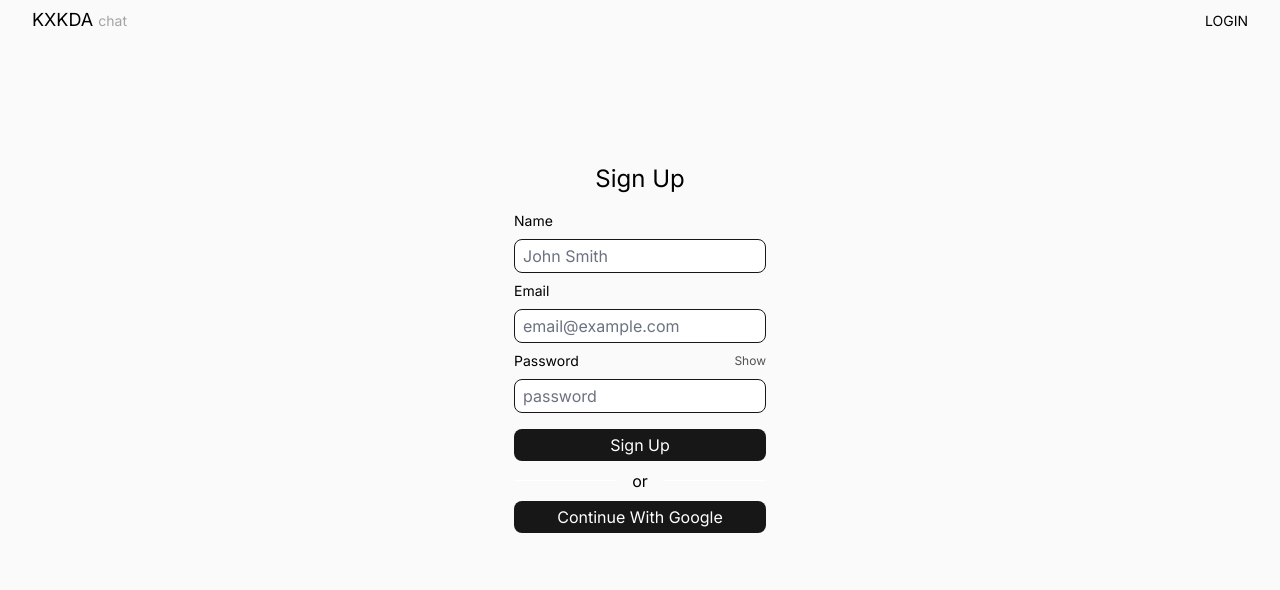
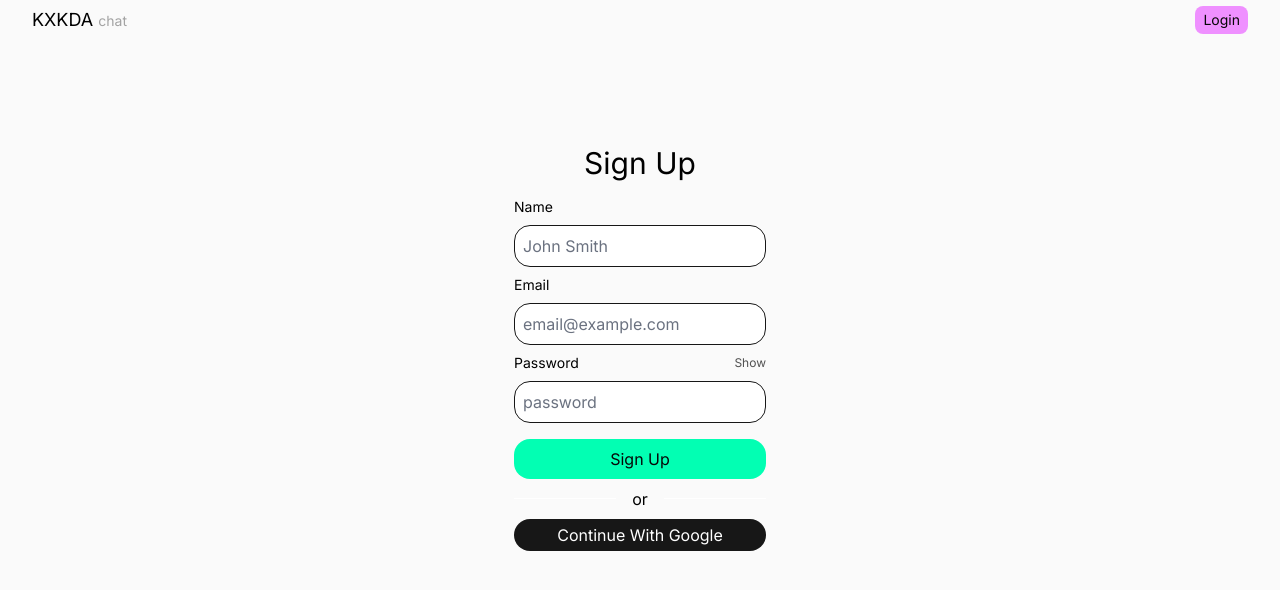
Before and after one commit to Wj9488/kxkda-ai-chat, a Next.js app: page /sign-up in a window 1280 px wide. Shown: the top 590 px of the page. Built offline with nearby package versions, Linux system fonts and the light colour scheme; no server answers.

Commit message:
UI improvement 1 | Colours

```diff
--- a/app/(site)/ai/chat/[chatId]/page.jsx
+++ b/app/(site)/ai/chat/[chatId]/page.jsx
@@ -59,7 +59,7 @@ export default function savedChatPage() {
                   <div className="flex items-center gap-2 mb-2 lg:mb-0">
                     <button
                       onClick={deleteChat}
-                      className="border dark:border-neutral-700 border-neutral-300 bg-neutral-100 dark:text-white mt-0 px-2 py-1 rounded-lg dark:bg-neutral-800 text-center"
+                      className="bg-[#02ffb3] text-[#070707] mt-0 px-2 py-1 rounded-lg text-center"
                     >
                       Delete Chat
                     </button>
@@ -87,7 +87,7 @@ export default function savedChatPage() {
             )}
             <p className="lg:block hidden">|</p>
             <Link href={"/ai"}>
-              <button className="text-sm">BACK</button>
+              <button className="text-sm text-[#070707] py-1 px-2 bg-[#ef90ff] rounded-lg">Back</button>
             </Link>
           </div>
         </nav>
@@ -98,14 +98,14 @@ export default function savedChatPage() {
               {uniqueChat.map((m) => (
                 <div key={m.id}>
                   {m.role === "user" ? (
-                    <div className="dark:bg-neutral-900 bg-neutral-100 py-2 px-4 rounded-lg lg:flex items-start gap-5 mb-2">
+                    <div className="dark:bg-[#fafafa] bg-[#edede9] text-[#070707] p-4 rounded-2xl lg:flex items-start gap-5 mb-2">
                       <p className="min-w-[5%] lg:mb-0 mb-2">User:</p>
                       <p>{m.content}</p>
                     </div>
                   ) : (
-                    <div className="py-2 px-4 lg:flex lg:gap-5 items-start mb-2">
+                    <div className="lg:flex lg:gap-5 items-start mb-2 bg-[#ef90ff] rounded-2xl px-4 py-4 xl:py-8 text-black">
                       <p className="lg:min-w-[5%] lg:mb-0 mb-2">GPT-3.5:</p>
-                      <p className="dark:text-neutral-400 text-neutral-600">
+                      <p className="text-black">
                         {m.content}
                       </p>
                     </div>
--- a/app/(site)/ai/page.jsx
+++ b/app/(site)/ai/page.jsx
@@ -143,7 +143,7 @@ const Ai = () => {
                     className="px-2 py-1 rounded-lg border dark:border-neutral-700 border-neutral-300 w-full dark:bg-neutral-900 bg-neutral-100 z-10"
                   />
                   <button
-                    className="border dark:border-neutral-200 border-neutral-900 bg-neutral-900 text-white mt-0 px-2 py-1 rounded-lg dark:bg-neutral-200 dark:text-[#070707] w-full lg:w-auto text-center"
+                    className="border bg-[#02ffb3] text-white mt-0 px-2 py-1 rounded-lg dark:text-[#070707] w-full lg:w-auto text-center"
                     type="submit"
                   >
                     Send
@@ -175,28 +175,28 @@ const Ai = () => {
               <span className="text-neutral-500">{session.user.name} </span>
             </p>
           )}
-          <p className="lg:block hidden">|</p>
-          <button onClick={() => signOut()} className="text-sm">
-            SIGN OUT
+          {/* <p className="lg:block hidden">|</p> */}
+          <button onClick={() => signOut()} className="text-sm text-[#070707] py-1 px-2 bg-[#ef90ff] rounded-lg">
+            Sign out
           </button>
         </div>
       </nav>
 
       <Transition>
         <main className="px-[2.5%] py-1 min-h-[92.5vh]">
-          <div className="w-full min-h-[1px] dark:bg-[#fafafa] bg-[#070707] lg:mt-2"></div>
+          {/* <div className="w-full min-h-[1px] dark:bg-[#fafafa] bg-[#070707] lg:mt-2"></div> */}
           <section className="mt-4 lg:mb-10 mb-[10rem]">
             {messages.map((m) => (
               <div key={m.id}>
                 {m.role === "user" ? (
-                  <div className="dark:bg-neutral-900 bg-neutral-100 py-2 px-4 rounded-lg lg:flex items-start gap-5 mb-2">
+                  <div className="dark:bg-[#fafafa] bg-[#edede9] text-[#070707] p-4 rounded-2xl lg:flex items-start gap-5 mb-2">
                     <p className="min-w-[5%] lg:mb-0 mb-2">User:</p>
                     <p>{m.content}</p>
                   </div>
                 ) : (
-                  <div className="py-2 px-4 lg:flex lg:gap-5 items-start mb-2">
+                  <div className="lg:flex lg:gap-5 items-start mb-2 bg-[#ef90ff] rounded-2xl px-4 py-4 xl:py-8 text-black">
                     <p className="lg:min-w-[5%] lg:mb-0 mb-2">GPT-3.5:</p>
-                    <p className="dark:text-neutral-400 text-neutral-600">
+                    <p className="text-black">
                       {m.content}
                     </p>
                   </div>
--- a/app/(site)/sign-up/page.jsx
+++ b/app/(site)/sign-up/page.jsx
@@ -58,14 +58,14 @@ export default function Register() {
         </div>
         <div className="flex items-center justify-around gap-5">
           <Link href={"/login"}>
-            <button className="transition-all text-sm">LOGIN</button>
+            <button className="text-sm text-[#070707] py-1 px-2 bg-[#ef90ff] rounded-lg">Login</button>
           </Link>
         </div>
       </nav>
       <Transition>
         <main className="min-h-[80dvh] flex items-center justify-center">
           <section className="lg:py-10 lg:px-20 rounded-xl lg:min-w-[33.33%] min-w-[90%]">
-            <p className="text-2xl text-center py-4">Sign Up</p>
+            <p className="text-3xl text-center py-4">Sign Up</p>
             <div className="px-4 pb-4">
               <form method="POST" className="mb-2" onSubmit={registerUser}>
                 <div>
@@ -73,7 +73,7 @@ export default function Register() {
                   <input
                     type="text"
                     placeholder="John Smith"
-                    className="dark:bg-transparent px-2 py-1 rounded-lg border border-neutral-900 mb-2 dark:border-neutral-200 w-full"
+                    className="dark:bg-transparent p-2 rounded-2xl border border-neutral-900 mb-2 dark:border-neutral-200 w-full"
                     value={data.name}
                     onChange={(e) => {
                       setData({ ...data, name: e.target.value });
@@ -85,7 +85,7 @@ export default function Register() {
                   <input
                     type="email"
                     placeholder="email@example.com"
-                    className="dark:bg-transparent px-2 py-1 rounded-lg border border-neutral-900 mb-2 dark:border-neutral-200 w-full"
+                    className="dark:bg-transparent p-2 rounded-2xl border border-neutral-900 mb-2 dark:border-neutral-200 w-full"
                     value={data.email}
                     onChange={(e) => {
                       setData({ ...data, email: e.target.value });
@@ -106,7 +106,7 @@ export default function Register() {
                   <input
                     type={passwordInputType}
                     placeholder="password"
-                    className="dark:bg-transparent px-2 py-1 rounded-lg  border border-neutral-900 dark:border-neutral-200 w-full"
+                    className="dark:bg-transparent p-2 rounded-2xl border border-neutral-900 dark:border-neutral-200 w-full"
                     value={data.password}
                     onChange={(e) =>
                       setData({ ...data, password: e.target.value })
@@ -115,7 +115,7 @@ export default function Register() {
                 </div>
                 <button
                   type="submit"
-                  className="bg-neutral-900 text-white mt-4 px-2 py-1 rounded-lg dark:bg-neutral-200 dark:text-[#070707] w-full text-center"
+                  className="bg-[#02ffb3] mt-4 px-2 py-2 rounded-2xl text-[#070707] w-full text-center"
                 >
                   Sign Up
                 </button>
@@ -126,7 +126,7 @@ export default function Register() {
                 </div>
                 <Link href={"/login?googleOnboarding=true"}>
                   <button
-                    className="bg-neutral-900 text-white mt-2 px-2 py-1 rounded-lg dark:bg-neutral-200 dark:text-[#070707] mb-2 w-full text-center"
+                    className="bg-neutral-900 text-white mt-2 px-2 py-1 rounded-2xl dark:bg-neutral-200 dark:text-[#070707] mb-2 w-full text-center"
                   >
                     Continue With Google
                   </button>
--- a/app/api/chat/route.js
+++ b/app/api/chat/route.js
@@ -18,9 +18,9 @@ export async function POST(req) {
     stream: true,
     messages
     // messages: [
-    // { role: "system", content="how you want GPT to act, e.g pirate"}
-    // ...messages
-    //]
+    // { role: "system", content="Opening times 23:00 - 1am every tuesday"}
+    //   ...messages
+    // ]
   })
   const stream = OpenAIStream(response)
   return new StreamingTextResponse(stream)
--- a/components/Canvas.jsx
+++ b/components/Canvas.jsx
@@ -10,7 +10,7 @@ export default function Canvas() {
     const context = canvas.getContext('2d');
 
     // Array of color options
-    const colors = ['#d90429', '#70e000', '#fb8500', '#52b788', '#ee6c4d', "#38a3a5", "#9d4edd"];
+    const colors = ['#ef90ff', '#02ffb3'];
 
     // Randomly select a color from the array
     const randomColor = colors[Math.floor(Math.random() * colors.length)];
--- a/components/Nav.jsx
+++ b/components/Nav.jsx
@@ -28,14 +28,14 @@ const Nav = () => {
       </div>
       <div className="flex items-center justify-around gap-5">
         <Link href={"/sign-up"}>
-        <button className="transition-all text-sm">
-          SIGN UP
+        <button className="text-sm text-[#070707] py-1 px-2 bg-[#ef90ff] rounded-lg">
+          Sign Up
         </button>
         </Link>
         <p>|</p>
         <Link href={"/login"}>
-        <button className="transition-all text-sm">
-          LOGIN
+        <button className="text-sm text-[#070707] py-1 px-2 bg-[#02ffb3] rounded-lg">
+          Login
         </button>
         </Link>
         {/* <div
```
Also changed, not shown: app/(site)/login/page.jsx (+6 -6 lines).
